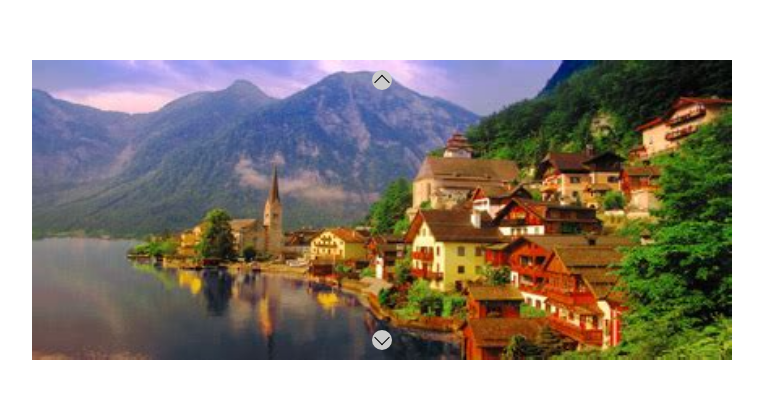
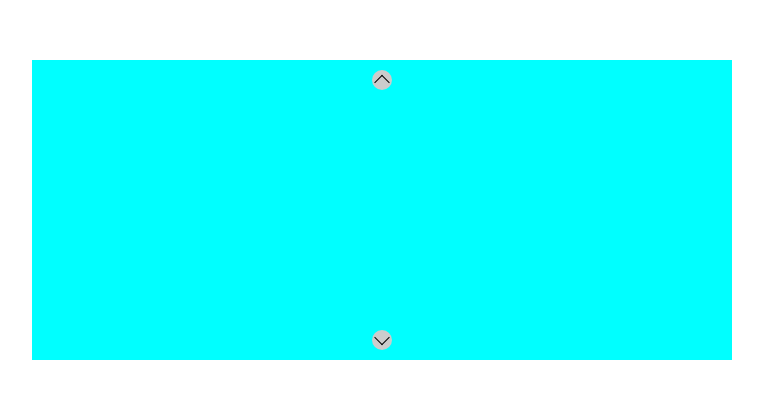
Before and after one commit to FilippoBersan/js-array-carousel, a plain HTML site: page index.html in a window 1280 px wide. Shown: the part 190-588 px from the top of the page, without its empty margins (258-1021 px from the left). Drawn offline with Linux system fonts and the light colour scheme.

Commit message:
feat: html senza img

```diff
--- a/css/style.css
+++ b/css/style.css
@@ -14,6 +14,7 @@
 }
 
 .items {
+  background-color: aqua;
   position: relative;
   width: 700px;
   height: 300px;
--- a/index.html
+++ b/index.html
@@ -11,7 +11,7 @@
     <div class="container">
       <div class="items">
         <div class="item active">
-          <img src="./img/02.jpg" alt="" />
+          <!-- <img src="./img/02.jpg" alt="" /> -->
         </div>
 
         <div class="prev"></div>
```
